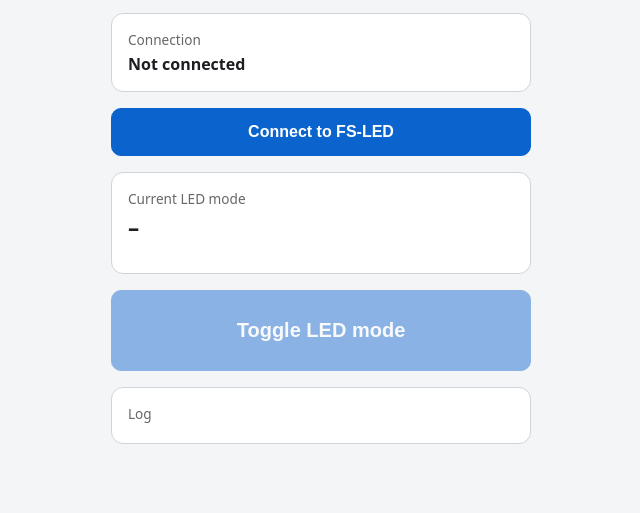
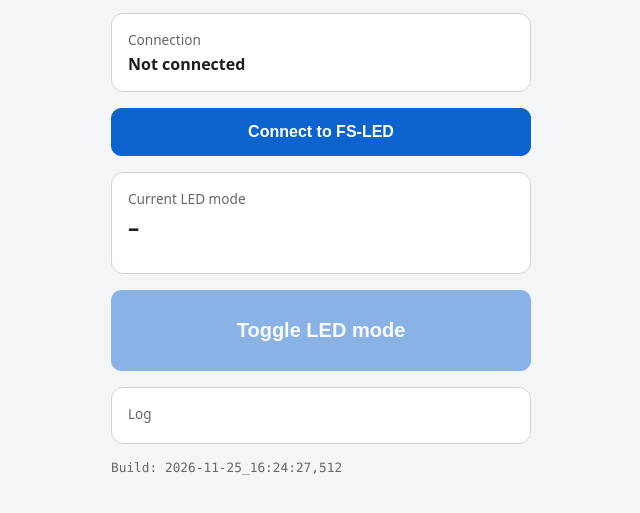
Before and after one commit to Veitchen67/fs-led-remote, a plain HTML site: page index.html in a window 1280 px wide. Shown: the part 51-564 px from the top of the page, without its empty margins (319-959 px from the left). Drawn offline with Linux system fonts and the light colour scheme.

Commit message:
Update page (build 2026-11-25_16:24:27,512)

```diff
--- a/index.html
+++ b/index.html
@@ -9,8 +9,9 @@
   - Connect: pairs nothing, just connects to FS-LED.
   - Shows the current LED mode (read + notifications of "Mode").
   - "Toggle LED mode" writes 0x01 to "Command" = same as pressing the button.
-  Works in Chrome on Android (secure context needed: HTTPS or localhost,
-  see CLAUDE.md for how to open it from the PC).
+  Works in Chrome on Android (secure context needed: HTTPS or localhost).
+  Publish with tools/publish_webapp.py (stamps the build time, copies the
+  page to the GitHub Pages repo, commits and pushes there).
 -->
 <style>
   :root {
@@ -53,6 +54,7 @@
     font: 0.8rem/1.4 ui-monospace, Consolas, monospace; color: var(--muted);
     max-height: 9.8em; overflow-y: auto; white-space: pre-wrap; margin: 0;
   }
+  #build { font: 0.8rem ui-monospace, Consolas, monospace; color: var(--muted); }
 </style>
 </head>
 <body>
@@ -77,10 +79,16 @@
     <div class="label">Log</div>
     <pre id="log"></pre>
   </div>
+
+  <div id="build"></div>
 </main>
 
 <script>
   "use strict";
+
+  // Time of publishing, written by tools/publish_webapp.py (via stamp_build_time.py)
+  const BUILD_TIMESTAMP = "2026-11-25_16:24:27,512";
+  document.getElementById("build").textContent = "Build: " + BUILD_TIMESTAMP;
 
   const DEVICE_NAME       = "FS-LED";
   const SERVICE_UUID      = "92eafe23-ca6a-47a9-91af-32ab6c041b02"; // "LED Mode"
```
